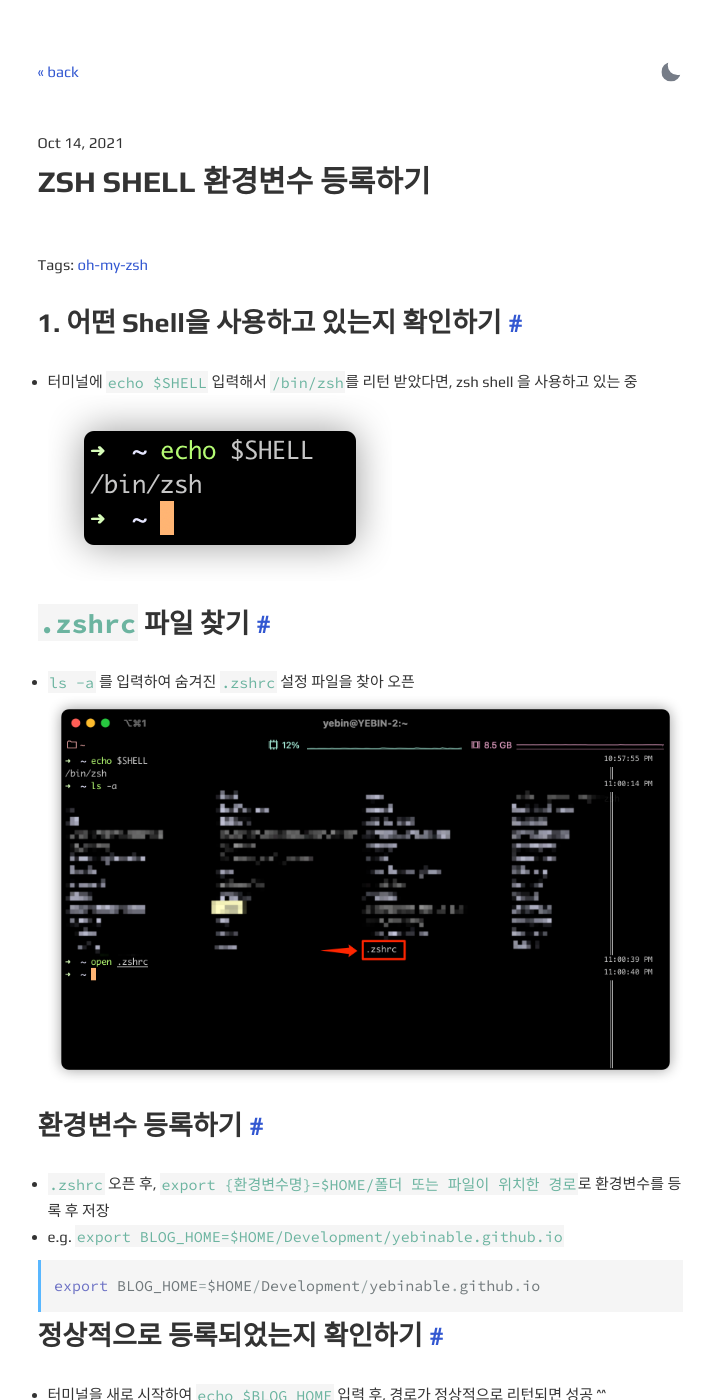
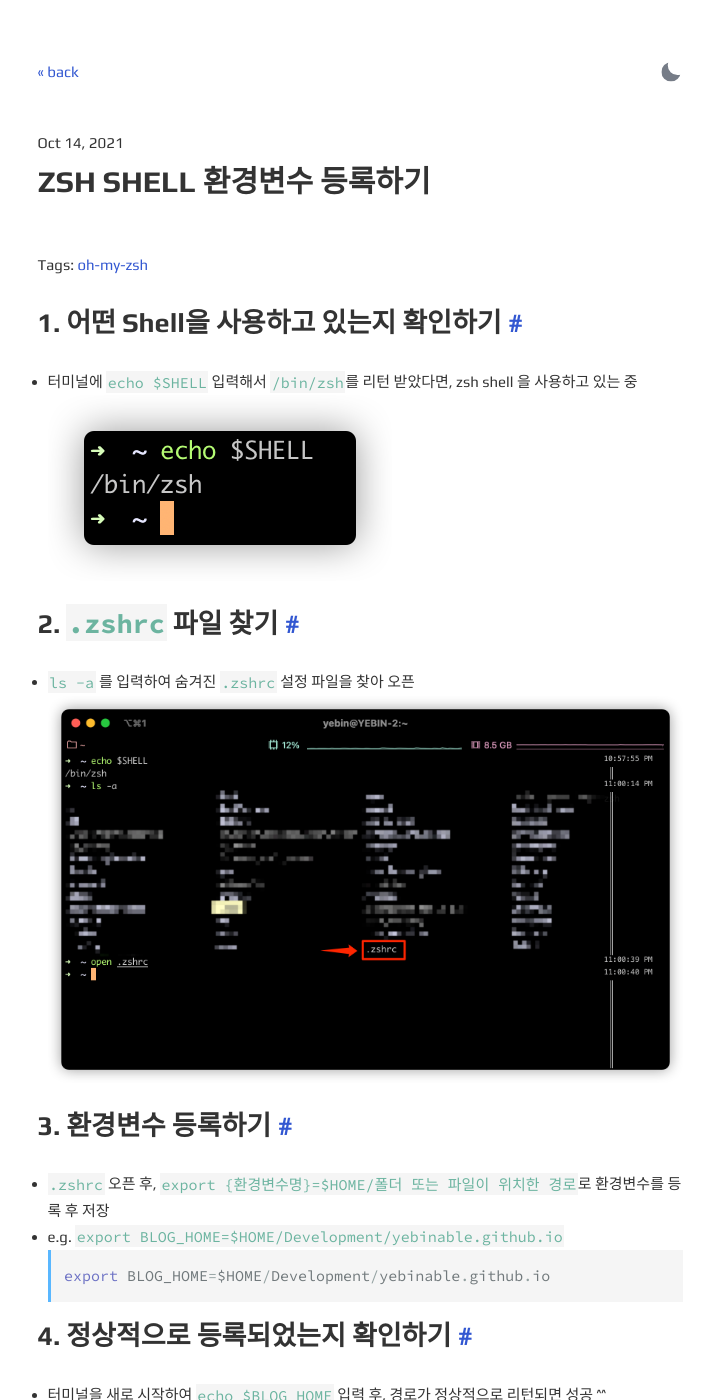
Before and after one commit to yebinable/yebinable.github.io.1, a Jekyll site: the page built from _posts/2021-10-14-ZSH-SHELL-환경변수등록하기.md, in a window 1280 px wide and 1400 px high. Shown: the whole window, without its empty margins (280-991 px from the left). Built offline with Jekyll 4.4.1, drawn with Linux system fonts in a browser that asks for light colours.

Commit message:
Update 2021-10-14-ZSH-SHELL-환경변수등록하기.md

````diff
--- a/_posts/2021-10-14-ZSH-SHELL-환경변수등록하기.md
+++ b/_posts/2021-10-14-ZSH-SHELL-환경변수등록하기.md
@@ -11,18 +11,17 @@ tags: [oh-my-zsh]
 - 터미널에 `echo $SHELL` 입력해서 `/bin/zsh`를 리턴 받았다면, zsh shell 을 사용하고 있는 중
 ![](/img/2021-10-14-22-58-12.png)
 
-## `.zshrc` 파일 찾기
+## 2. `.zshrc` 파일 찾기
 - `ls -a` 를 입력하여 숨겨진 `.zshrc` 설정 파일을 찾아 오픈
 ![](/img/2021-10-14-23-03-18.png)
 
-## 환경변수 등록하기
+## 3. 환경변수 등록하기
 - `.zshrc` 오픈 후, `export {환경변수명}=$HOME/폴더 또는 파일이 위치한 경로`로 환경변수를 등록 후 저장
 - e.g. `export BLOG_HOME=$HOME/Development/yebinable.github.io`
-
 ```js
 export BLOG_HOME=$HOME/Development/yebinable.github.io
 ```
 
-## 정상적으로 등록되었는지 확인하기
+## 4. 정상적으로 등록되었는지 확인하기
 - 터미널을 새로 시작하여 `echo $BLOG_HOME` 입력 후, 경로가 정상적으로 리턴되면 성공 ^^
 ![](/img/2021-10-14-23-11-20.png)
````
